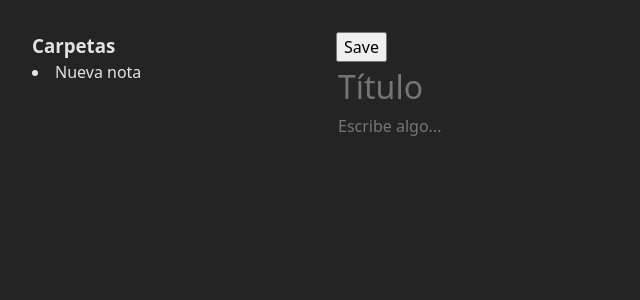
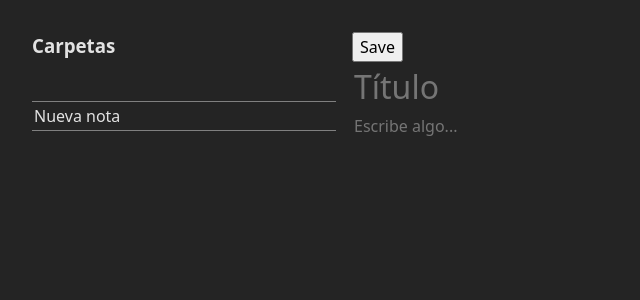
Before and after one commit to rickferrodriguez/notiki, a React (Vite) app: page / in a window 1280 px wide. Shown: the top 300 px of the page, without its empty margins (0-640 px from the left). Built offline with nearby package versions, Linux system fonts and the light colour scheme.

Commit message:
feat: files css

```diff
--- a/src/App.css
+++ b/src/App.css
@@ -2,6 +2,12 @@
     padding: 2rem;
     display: grid;
     grid-template-columns: 25% 75%;
+    gap: 1rem;
+}
+
+aside {
+    display: grid;
+    gap: 0.5rem;
 }
 
 .header {
--- a/src/components/Files.css
+++ b/src/components/Files.css
@@ -0,0 +1,10 @@
+ul {
+    list-style: none;
+    padding: 0;
+}
+
+li {
+    padding: 2px;
+    border: 1px solid gray;
+    border-style: solid none solid none;
+}
--- a/src/components/Files.tsx
+++ b/src/components/Files.tsx
@@ -11,7 +11,9 @@ export default function Files({ files }: { files: Notes[] }) {
                     ))}
                 </ul>
             ) : (
-                <li>Nueva nota</li>
+                <ul>
+                    <li>Nueva nota</li>
+                </ul>
             )}
         </>
     );
```
